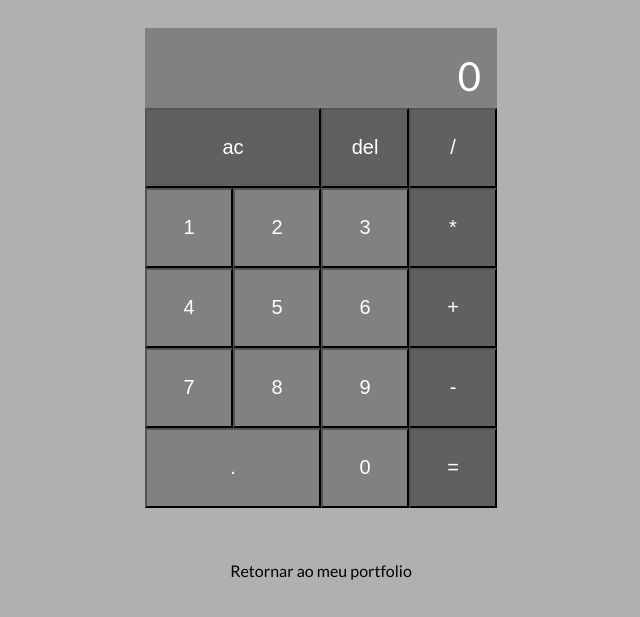
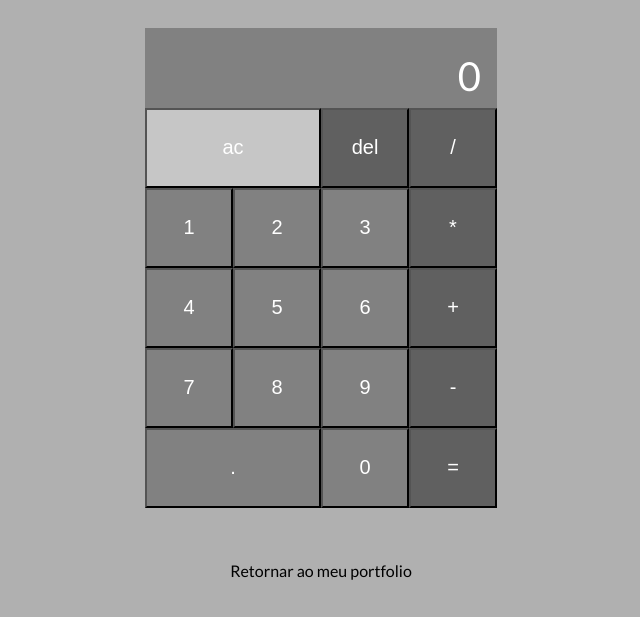
Before and after one commit to artenlf/Calculadora, a plain HTML site: page index.html in a window 1280 px wide. In both pictures the pointer is over the button "ac". Shown: the part 65-682 px from the top of the page, without its empty margins (319-959 px from the left). Drawn offline with Linux system fonts and the light colour scheme.

Commit message:
adicionando efeito hover nos botoes

```diff
--- a/style.css
+++ b/style.css
@@ -58,6 +58,10 @@ body {
   width: 5.5rem;
 }
 
+.botao:hover {
+  background-color: #ffffff45;
+}
+
 .botao--funcao,
 .botao--operador {
   background-color: #00000075;
```
